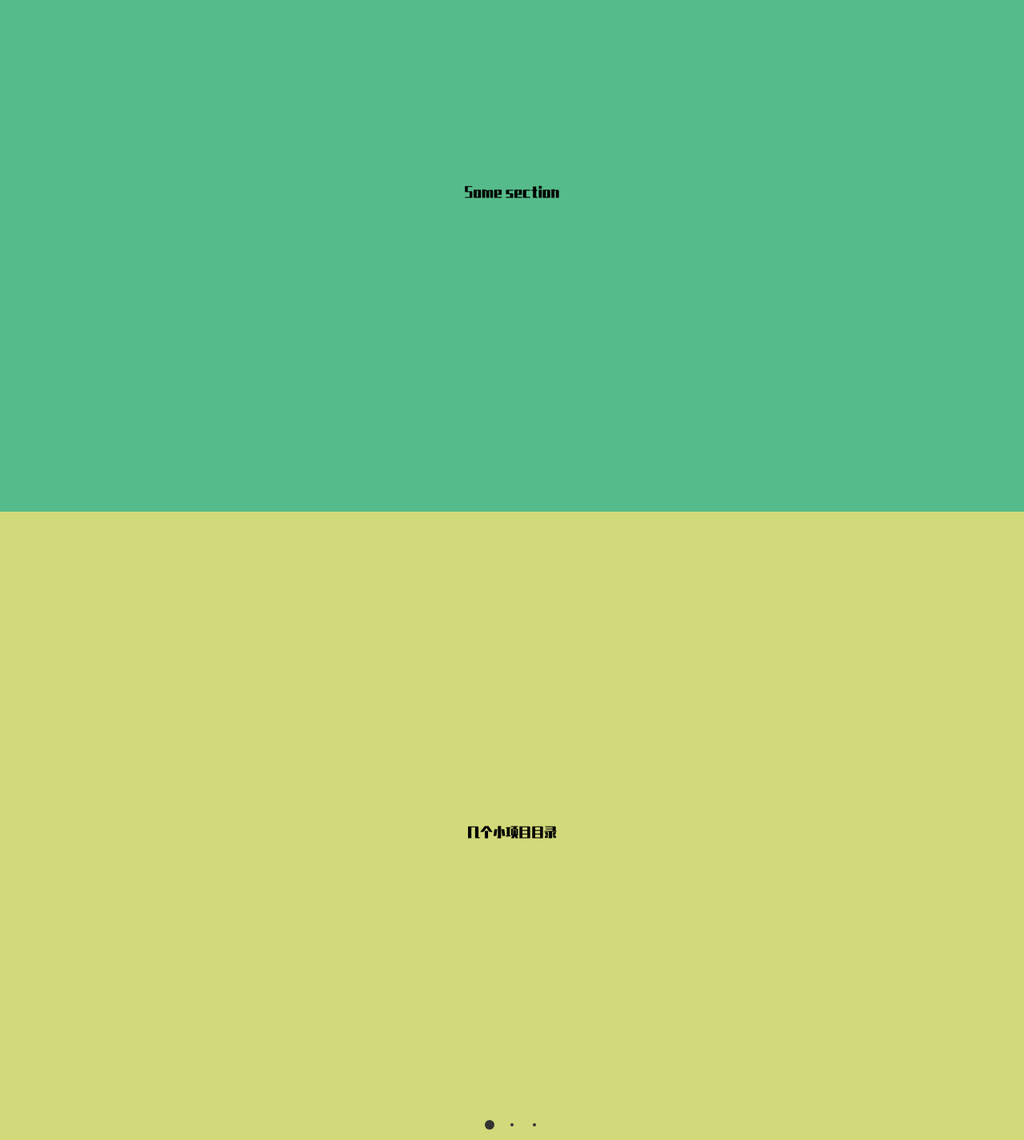
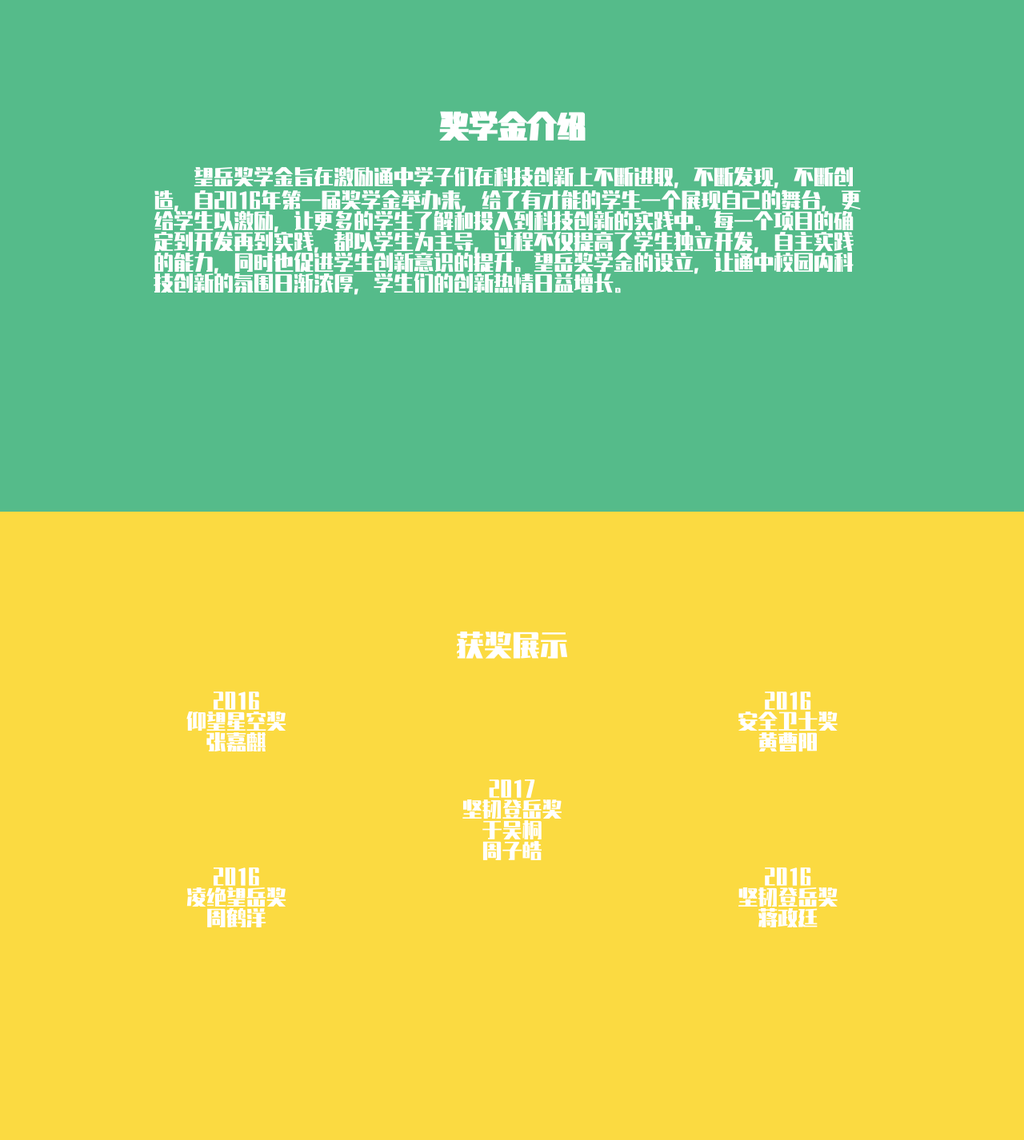
Before and after one commit to ntzx/wangyue, a plain HTML site: page index.html in a window 1280 px wide. Shown: the part 960-2386 px from the top of the page at 80% size. Drawn offline with nearby package versions, Linux system fonts and the light colour scheme.

Commit message:
Nearly Finished Signed-off-by: guchen <1023797278@qq.com>

```diff
--- a/index.html
+++ b/index.html
@@ -9,12 +9,15 @@
 <link rel="bookmark" href="./icons/12.ico" type="image/x-icon" >
 <link href="https://cdn.bootcss.com/fullPage.js/3.0.4/fullpage.min.css" rel="stylesheet">
 <style>
-	#hello{background-color:#2b73af;color: white;}
-	#intro1{background-color:#55bb8a}
-	#intro2-1{background-color:#d2d97a}
-	#intro2-2{background-color:#e2d849}
-	#intro2-3{background-color:#fbda41}
-	#end{background-color:#ff9900}
+	#hello{background-color:indianred;color: white;}
+	#intro1{background-color:#55bb8a;
+			padding-left:15%;
+			padding-right:15%;
+			}
+	#intro2-1{background-color:#fbda41}
+	#end{background-color:#ff9900;
+		font-size:10px;
+		}
 	a{text-decoration: none}
 	.button
 	{
@@ -40,12 +43,51 @@
 	body,td,th
 	{
 		font-family: "rui";
+		color: white;
 	}
-
+	#text{font-size:15px}
 	@media (max-width: 964px)
 	{
 		.button{width:48px;}
+		.grid{font-size:15px}
 	}
+
+	@media (min-width: 1003px)
+	{
+		#text{font-size:25px;}
+		#end{font-size:15px;}
+	}
+	.grid {
+	  display: grid;
+	  grid-template-columns: repeat(3, 1fr);
+	  grid-gap: 10px;
+	  grid-auto-rows: minmax(100px, auto);
+	  font-size:25px;
+	  padding-left: 10%;
+	  padding-right: 10%;
+	  padding-top:3%;
+	}
+	.one {
+	  grid-column: 1;
+	  grid-row: 1/3;
+	}
+	.two {
+	  grid-column: 3 ;
+	  grid-row: 1 / 3;
+	}
+	.three {
+	  grid-row: 3/ 5;
+	  grid-column: 1;
+	}
+	.four {
+	  grid-column: 3;
+	  grid-row: 3/5;
+	}
+	.five {
+	  grid-column: 2;
+	  grid-row: 2/4;
+	}
+	#text{text-align: left}
 </style>
 </head>
 
@@ -54,22 +96,38 @@
 	<div id="fullpage" align="center">
         <div class="section " id="hello" >
 			<h1> 江苏省南通中学望岳奖学金</h1>
-			<h2> ssdsd </h2>
+			<h2>  </h2>
 		</div>
-	    <div class="section" id="intro1">Some section</div>
+	    <div class="section" id="intro1"  >
+			<h1>
+			奖学金介绍
+			</h1>
+			<div id="text">
+				   　　望岳奖学金旨在激励通中学子们在科技创新上不断进取，不断发现，不断创造，自2016年第一届奖学金举办来，给了有才能的学生一个展现自己的舞台，更给学生以激励，让更多的学生了解和投入到科技创新的实践中。每一个项目的确定到开发再到实践，都以学生为主导，过程不仅提高了学生独立开发，自主实践的能力，同时也促进学生创新意识的提升。望岳奖学金的设立，让通中校园内科技创新的氛围日渐浓厚，学生们的创新热情日益增长。
+			</div>
+		</div>
 	    <div class="section" >
 			<div class="slide" data-anchor="slide1" id="intro2-1">
-			几个小项目目录
-			</div>
-			<div class="slide" data-anchor="slide2" id="intro2-2"> 大的1
-			</div>
-			<div class="slide" data-anchor="slide3" id="intro2-3"> 大的2
+				<div style="font-size:35px">
+				获奖展示
+				</div>
+				<div class="grid">
+					<div class="one">2016 <br/>仰望星空奖 <br/>  张嘉麒</div>
+					<div class="two">2016 <br/>安全卫士奖 <br/>  黄曹阳</div>
+					<div class="three">2016 <br/>凌绝望岳奖 <br/>  周鹤洋</div>
+					<div class="four">2016 <br/>坚韧登岳奖  <br/> 蒋政廷</div>
+					<div class="five">2017 <br/>坚韧登岳奖 <br/>  于吴桐 <br/>周子皓</div>
+				</div>
 			</div>
 
 		</div>
 	    <div class="section" id="end">
             <h1>关于我们</h1>
-            <h2>我们是xxxx</h2>
+            <h2>
+				这是一个由NTZX DEVELOPERS制作的网站
+				</br>
+				我们是通中一群热爱科技的学生
+			</h2>
 
 				<div class="footer">
 					<a class="button">极客社</a>
@@ -83,10 +141,10 @@
 
 	<script src="https://cdn.bootcss.com/fullPage.js/3.0.4/fullpage.min.js"></script>
     <script src="https://cdn.bootcss.com/jquery/3.3.1/jquery.min.js"></script>
-	<script >
+	<script>
 		(function($) {
 
-    $.fn.fontFlex = function(min, max, mid) {
+		$.fn.fontFlex = function(min, max, mid) {
 
         var $this = this;
 
@@ -100,14 +158,13 @@
             $this.css('font-size', size + 'px');
 
         }).trigger('resize');
-    };
+		};
 
-})(jQuery);
+		})(jQuery);
 	</script>
 	<script type="text/javascript">
         new fullpage('#fullpage', {
             anchors: ['page1', 'page2', 'page3', 'page4'],
-            navigationTooltips: ['欢迎', '概况', '我们', '关于'],
             css3: true,
 			menu: '#menu',
             scrollingSpeed: 1000,
@@ -125,7 +182,6 @@
 	   $(function() {
 
                 $('h1').fontFlex(20, 60, 35);
-                $('h2').fontFlex(10, 20, 15);
 		        $('a').fontFlex(5, 10, 6.5);
             });
 
```
Also changed, not shown: font/21.ttf, 1 other file.
